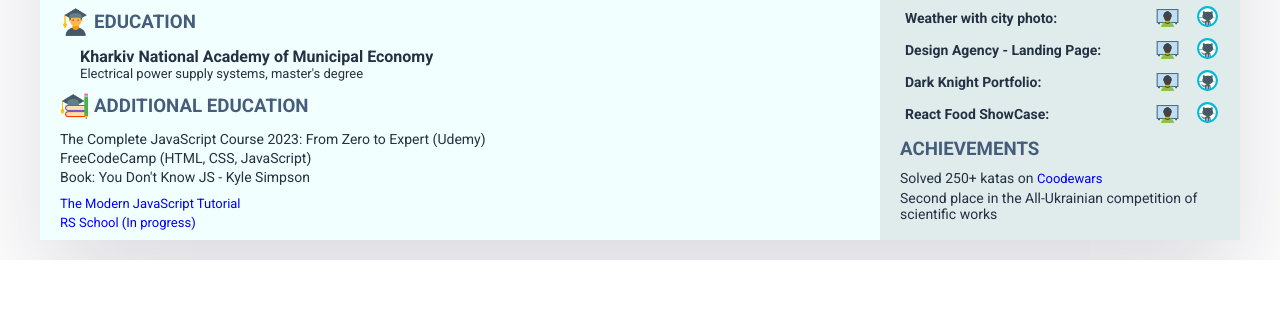
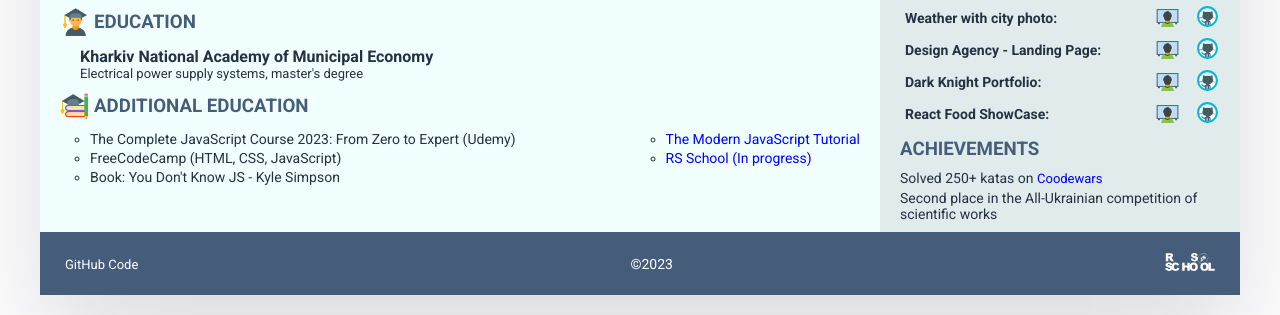
Before and after one commit to Tsekhmister/rsschool-cv, a plain HTML site: page index.html in a window 1280 px wide. Shown: the part 631-946 px from the top of the page. Before the commit the page ends 891 px from the top, so only its background shows below. Drawn offline with Linux system fonts and the light colour scheme.

Commit message:
feat: add footer and all styles

```diff
--- a/index.html
+++ b/index.html
@@ -213,7 +213,14 @@
         </section>
       </div>
     </main>
-
+    <footer>
+      <ul class="list footer-list">
+        <li><a href="https://github.com/Tsekhmister/rsschool-cv">GitHub Code</a></li>
+        <li>©2023</li>
+        <li><a id="school-link" href="https://rs.school/" ><img class="img-school" src="./images/rsschool.svg"
+              alt="rsschool"></a></li>
+      </ul>
+    </footer>
   </div>
 </body>
 
--- a/style.css
+++ b/style.css
@@ -1,16 +1,27 @@
 /* Define custom color variables for the theme */
 :root {
-    --main-color: #233142;         /* Main text color */
-    --secondary-color: #455d7a;    /* Secondary text color */
-    --accent-color: blue;          /* Accent color */
-    --hover-color: blueviolet;     /* Color on hover */
-    --background-color: #f2ffff;  /* Background color */
-    --sidebar-color: #e0ebeb;     /* Sidebar background color */
-    --footer-color: #455d7a;      /* Footer background color */
-    --text-color: #233142;        /* Default text color */
-    --text-font-size: 13px;       /* Default text font size */
-    --link-color: var(--accent-color);     /* Default link color */
-    --link-hover-color: var(--hover-color); /* Link color on hover */
+  --main-color: #233142;
+  /* Main text color */
+  --secondary-color: #455d7a;
+  /* Secondary text color */
+  --accent-color: blue;
+  /* Accent color */
+  --hover-color: blueviolet;
+  /* Color on hover */
+  --background-color: #f2ffff;
+  /* Background color */
+  --sidebar-color: #e0ebeb;
+  /* Sidebar background color */
+  --footer-color: #455d7a;
+  /* Footer background color */
+  --text-color: #233142;
+  /* Default text color */
+  --text-font-size: 13px;
+  /* Default text font size */
+  --link-color: var(--accent-color);
+  /* Default link color */
+  --link-hover-color: var(--hover-color);
+  /* Link color on hover */
 }
 
 /* Apply common styles to all elements */
@@ -39,6 +50,7 @@
 main {
   display: flex;
 }
+
 /* On screens smaller than 600px, change the flex direction to column */
 @media only screen and (max-width: 600px) {
   main {
@@ -55,6 +67,7 @@
   z-index: 1;
   min-width: 280px;
 }
+
 /* Adjust the width for smaller screens */
 @media only screen and (max-width: 600px) {
   .left {
@@ -74,6 +87,7 @@
 .right-section {
   margin-bottom: 10px;
 }
+
 .right-section h3 {
   margin-bottom: 10px;
 }
@@ -85,10 +99,12 @@
   gap: 4px;
   margin-bottom: 10px;
 }
+
 .title-icon {
   width: 30px;
   height: 30px;
 }
+
 .section-title {
   color: var(--secondary-color);
 }
@@ -98,10 +114,12 @@
   border-bottom: 2px solid var(--secondary-color);
   margin-bottom: 20px;
 }
+
 .name-and-role-title {
   font-size: 36px;
   font-weight: bold;
 }
+
 .name-and-role-subtitle {
   color: var(--secondary-color);
   line-height: 24px;
@@ -111,6 +129,7 @@
 .summary {
   margin-bottom: 15px;
 }
+
 .summary-text {
   text-align: justify;
   font-size: 14px;
@@ -121,40 +140,49 @@
 .experience-main-content-wrapper {
   padding-left: 20px;
 }
+
 .experience-subtitle {
   margin-bottom: 10px;
   text-decoration: underline;
 }
+
 .experience-list {
   list-style-type: none;
   margin-bottom: 10px;
   font-size: 14px;
 }
+
 .experience-list li:first-child {
   padding-left: 0;
 }
+
 .experience-list li:not(:first-child) {
   margin-left: 10px;
   list-style: square;
 }
+
 .social-list {
   display: flex;
   align-items: center;
   justify-content: space-between;
 }
+
 .projects-list {
   list-style: none;
   margin-bottom: 10px;
   font-size: 14px;
 }
+
 .projects-list-item-title {
   margin-bottom: 5px;
 }
+
 .projects-list li a {
   color: var(--link-color);
   text-decoration: none;
   transition: all 0.3s ease-in-out;
 }
+
 projects-list li a:hover {
   color: var(--link-hover-color);
 }
@@ -164,20 +192,24 @@
 .education-subtitle-text {
   margin-left: 20px;
 }
+
 .education-list {
   list-style: none;
   margin-bottom: 10px;
   font-size: 14px;
 }
+
 .education-list li {
   margin-bottom: 3px;
 }
+
 .education-list li a {
   color: var(--link-color);
   text-decoration: none;
   transition: all 0.3s ease-in-out;
   font-size: 13px;
 }
+
 .education-list li a:hover {
   color: var(--link-hover-color);
 }
@@ -188,15 +220,18 @@
   margin-bottom: 10px;
   font-size: 14px;
 }
+
 .list li {
   margin-bottom: 4px;
 }
+
 .list li a {
   color: var(--link-color);
   text-decoration: none;
   transition: all 0.3s ease-in-out;
   font-size: 13px;
 }
+
 .list li a:hover {
   color: var(--link-hover-color);
 }
@@ -207,9 +242,16 @@
   justify-content: center;
   align-items: center;
   background: #7b4397;
-    background: -webkit-linear-gradient(to right, #dc2430, #7b4397);  /* Chrome 10-25, Safari 5.1-6 */
-    background: linear-gradient(to right, #dc2430, #7b4397); /* W3C, IE 10+/ Edge, Firefox 16+, Chrome 26+, Opera 12+, Safari 7+ */
+  background: -webkit-linear-gradient(to right,
+      #dc2430,
+      #7b4397);
+  /* Chrome 10-25, Safari 5.1-6 */
+  background: linear-gradient(to right,
+      #dc2430,
+      #7b4397);
+  /* W3C, IE 10+/ Edge, Firefox 16+, Chrome 26+, Opera 12+, Safari 7+ */
 }
+
 .photo img {
   width: 100px;
   height: 100px;
@@ -221,10 +263,12 @@
   display: flex;
   justify-content: space-between;
 }
+
 .logo {
   width: 50px;
   height: 50px;
 }
+
 .flex-list {
   display: flex;
   justify-content: space-between;
@@ -242,9 +286,75 @@
   justify-content: space-between;
   padding-left: 5px;
 }
+
 .links-item-right-part {
   display: flex;
   justify-content: center;
   align-items: center;
   gap: 15px;
 }
+
+/* Footer Styles */
+footer {
+  padding: 0 20px;
+  background-color: var(--footer-color);
+}
+
+.footer-list {
+  display: flex;
+  justify-content: space-between;
+  align-items: center;
+  padding: 5px;
+}
+
+.footer-list li {
+  margin-bottom: 0;
+  color: white;
+}
+
+.footer-list li a {
+  color: white;
+  text-decoration: none;
+  transition: all 0.3s ease-in-out;
+  border-bottom: 1px solid transparent;
+}
+
+.footer-list li a:hover {
+  color: white;
+  border-bottom: 1px solid white;
+}
+
+.school-link:hover {
+  border-bottom: 1px solid transparent;
+}
+
+#school-link:hover {
+  border-bottom: none;
+}
+
+.img-school {
+  width: 50px;
+  height: 50px;
+  transition: all 0.3s ease-in;
+  transform: scale(1);
+}
+
+.img-school:hover {
+  transform: scale(1.3);
+}
+
+.additional-education-wrapper {
+  width: 100%;
+  display: flex;
+  justify-content: space-between;
+  gap: 10px;
+}
+
+.education-list {
+  list-style-type: circle;
+  margin-left: 30px;
+}
+
+.links-list li a {
+  font-size: 14px;
+}
```
Lines whose indentation alone changed are shown as unchanged.
